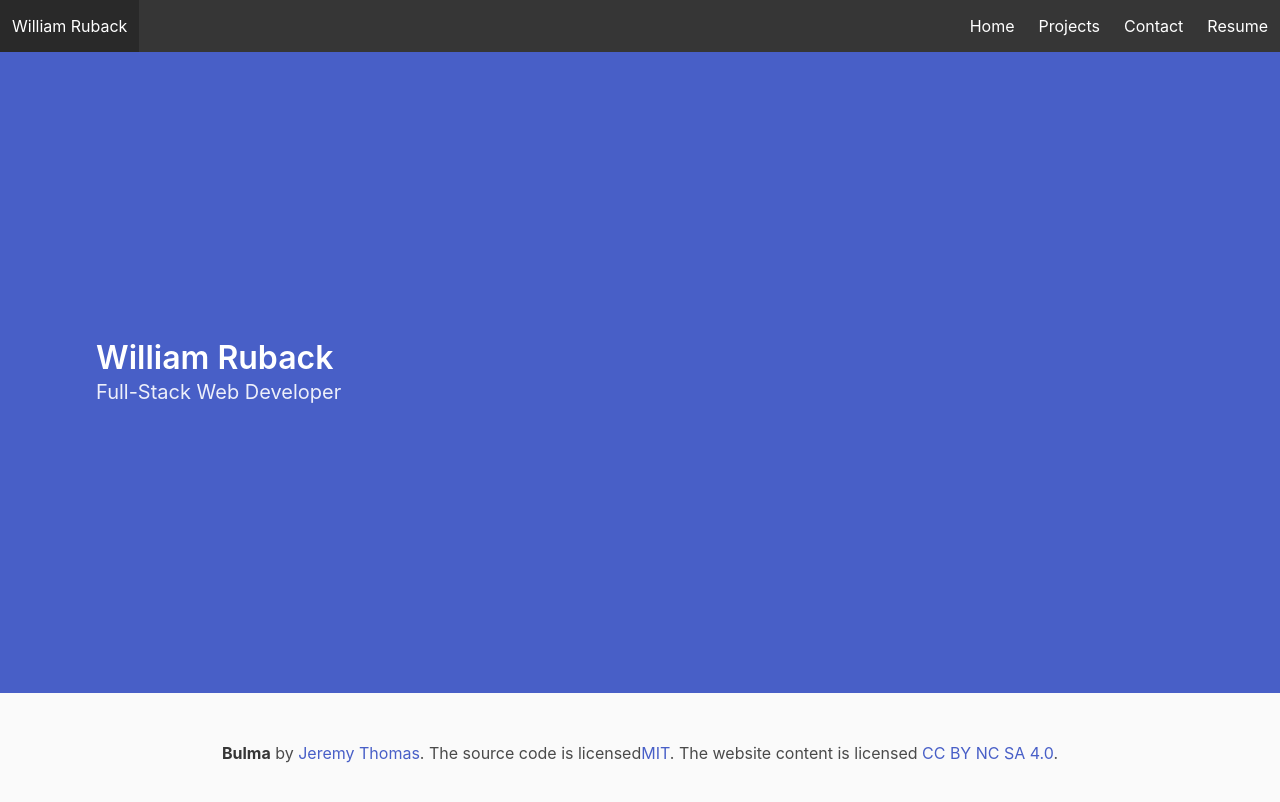
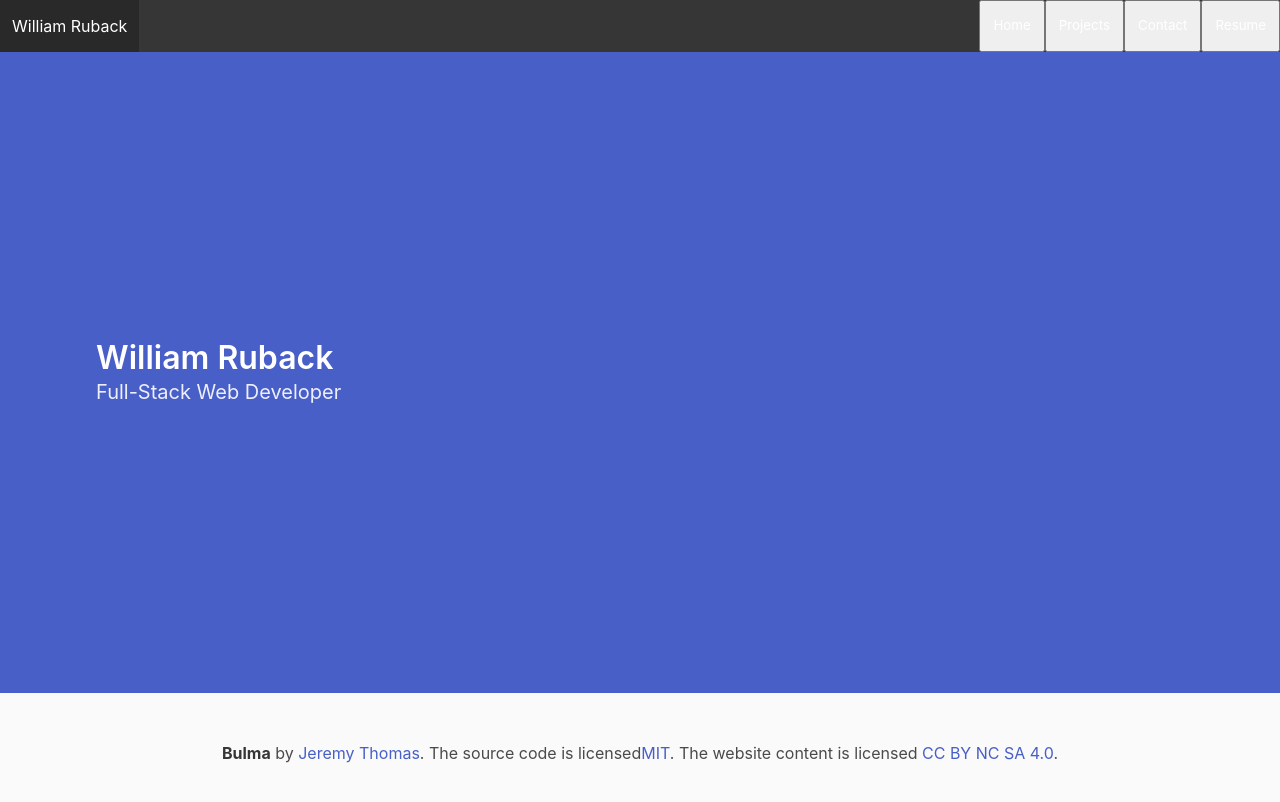
Before and after one commit to WRuback/WR-react-portfolio, a React (Create React App) app: page / in a window 1280 px wide. Shown: the top 802 px of the page. Built offline with nearby package versions, Linux system fonts and the light colour scheme.

Commit message:
Added changes to base examples.

```diff
--- a/src/App.js
+++ b/src/App.js
@@ -9,11 +9,11 @@ function App() {
             <h1>William Ruback</h1>
           </a>
 
-          <a role="button" className="navbar-burger" aria-label="menu" aria-expanded="false" data-target="navbarBasicExample">
+          <button className="navbar-burger" aria-label="menu" aria-expanded="false" data-target="navbarBasicExample">
             <span aria-hidden="true"></span>
             <span aria-hidden="true"></span>
             <span aria-hidden="true"></span>
-          </a>
+          </button>
         </div>
 
         <div id="navbarBasicExample" className="navbar-menu">
@@ -22,18 +22,18 @@ function App() {
           </div>
 
           <div className="navbar-end">
-            <a className="navbar-item">
+            <button className="navbar-item">
               Home
-            </a>
-            <a className="navbar-item">
+            </button>
+            <button className="navbar-item">
               Projects
-            </a>
-            <a className="navbar-item">
+            </button>
+            <button className="navbar-item">
               Contact
-            </a>
-            <a className="navbar-item">
+            </button>
+            <button className="navbar-item">
               Resume
-            </a>
+            </button>
           </div>
         </div>
       </nav>
```
Also changed, not shown: 1 other file (tests, documents, lock files or other folders).
